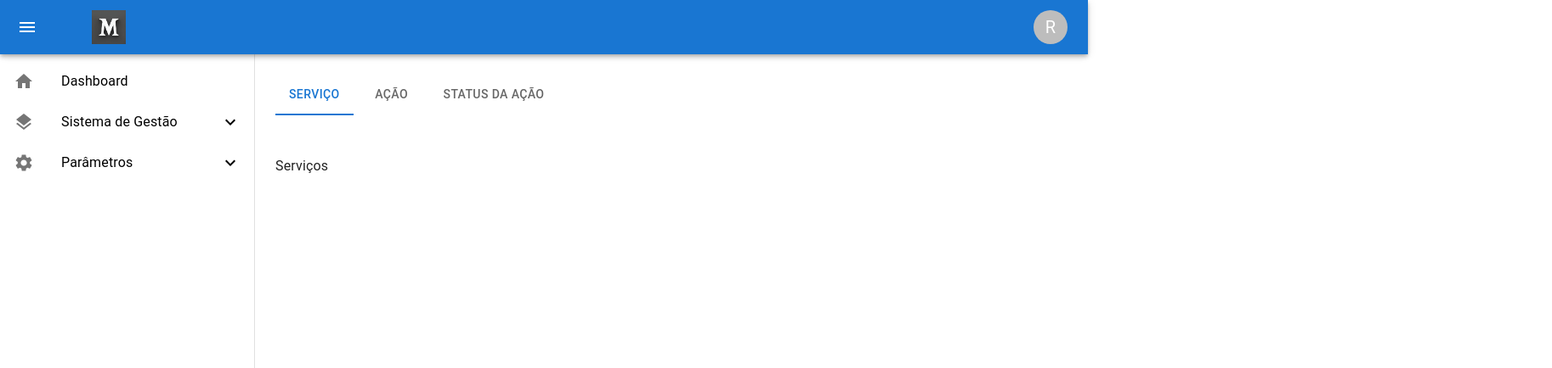
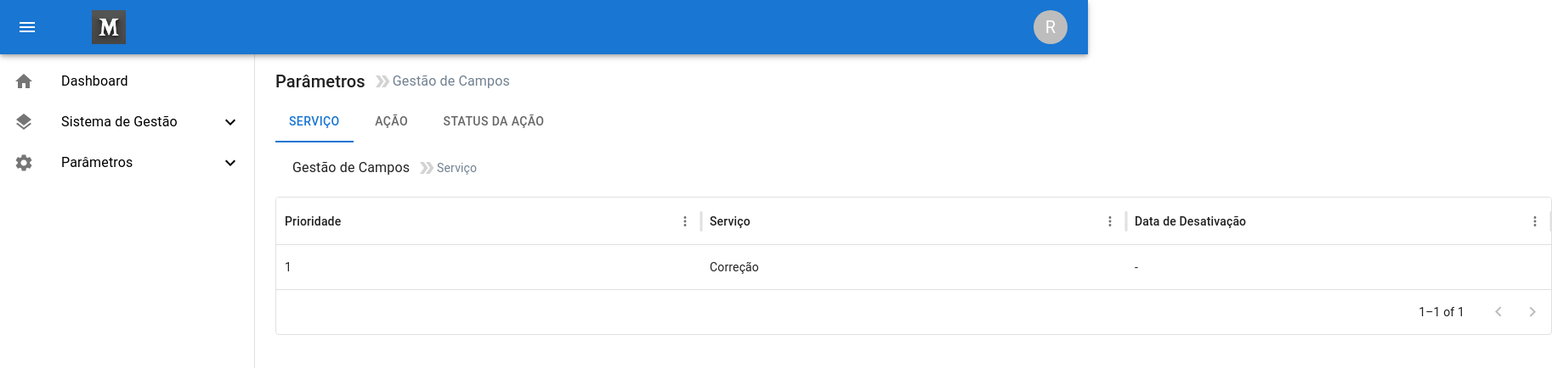
Before and after one commit to feandrade02/gestao_de_produtos, a React (Create React App) app: page /gestaocampos in a window 1280 px wide. Shown: the top 434 px of the page at 85% size, 1826 px wide, since content can reach past the window. Built offline with nearby package versions, Linux system fonts and the light colour scheme.

Commit message:
adicionando titulo das paginas e tabs e primeira  datagrid

```diff
--- a/package.json
+++ b/package.json
@@ -7,6 +7,7 @@
     "@emotion/styled": "^11.13.0",
     "@mui/icons-material": "^6.0.1",
     "@mui/material": "^6.0.1",
+    "@mui/x-data-grid": "^7.18.0",
     "@testing-library/jest-dom": "^5.17.0",
     "@testing-library/react": "^13.4.0",
     "@testing-library/user-event": "^13.5.0",
--- a/src/App.js
+++ b/src/App.js
@@ -8,7 +8,7 @@ function App() {
     <Router>
       <Routes>
         <Route path='/' element={<Login />} />
-        <Route path='/gestaocampos' element={<GestaoCampos />} />
+        <Route path='/gestaocampos' element={<GestaoCampos titulo="Parâmetros" subtitulo="Gestão de Campos" />} />
       </Routes>
     </Router>
   );
--- a/src/components/grids/Servico.jsx
+++ b/src/components/grids/Servico.jsx
@@ -1,5 +1,47 @@
+import { Box } from '@mui/material';
+import { DataGrid } from '@mui/x-data-grid';
+
+import TituloTab from '../layout/TituloTab';
+
+const columns = [
+    { field: 'prioridade', headerName: 'Prioridade', width: 500 },
+    {
+      field: 'servico',
+      headerName: 'Serviço',
+      width: 500,
+      editable: true,
+    },
+    {
+      field: 'dataDesativacao',
+      headerName: 'Data de Desativação',
+      width: 500,
+      editable: true,
+    },
+  ];
+
+  const rows = [
+    { id: 1, prioridade: 1, servico: 'Correção', dataDesativacao: '-' },
+
+  ];
+
 export default function Servico() {
     return(
-        <p>Serviços</p>
+        <Box>
+            <TituloTab titulo="Gestão de Campos" subtitulo="Serviço" />
+
+            <DataGrid
+                sx={{marginTop: '20px'}}
+                rows={rows}
+                columns={columns}
+                initialState={{
+                    pagination: {
+                        paginationModel: {
+                            pageSize: 3,
+                        },
+                    },
+                }}
+                pageSizeOptions={[3]}
+            />
+        </Box>
     )
 }
--- /dev/null
+++ b/src/components/layout/TituloPagina.jsx
@@ -0,0 +1,20 @@
+import { Box, Typography } from '@mui/material';
+import DoubleArrow from '@mui/icons-material/DoubleArrow';
+
+export default function TituloPagina({ titulo, subtitulo }) {
+    return (
+    <Box display="flex" alignItems="center" mt={2}>
+      {/* Title */}
+      <Typography variant="h6" component="span" sx={{ marginRight: '8px' }}>
+        {titulo}
+      </Typography>
+
+      <DoubleArrow  sx={{color: '#d3d3d3'}} />
+
+      {/* Subtitle */}
+      <Typography sx={{color: '#708090'}} variant="body1" component="span">
+        {subtitulo}
+      </Typography>
+    </Box>
+    )
+}
--- /dev/null
+++ b/src/components/layout/TituloTab.jsx
@@ -0,0 +1,20 @@
+import { Box, Typography } from '@mui/material';
+import DoubleArrow from '@mui/icons-material/DoubleArrow';
+
+export default function TituloPagina({ titulo, subtitulo }) {
+    return (
+    <Box display="flex" alignItems="center" >
+      {/* Title */}
+      <Typography variant="subtitle1" component="span" sx={{ marginRight: '8px', marginLeft: '20px' }}>
+        {titulo}
+      </Typography>
+
+      <DoubleArrow  sx={{color: '#d3d3d3'}} />
+
+      {/* Subtitle */}
+      <Typography sx={{color: '#708090'}} variant="body2" component="span">
+        {subtitulo}
+      </Typography>
+    </Box>
+    )
+}
--- a/src/components/pages/GestaoCampos.jsx
+++ b/src/components/pages/GestaoCampos.jsx
@@ -1,26 +1,28 @@
 import { useState } from "react";
-import { Container, Tabs, Tab, Box } from "@mui/material";
+import { Tabs, Tab, Box } from "@mui/material";
 
 import PaginaBase from "../layout/PaginaBase";
 import Servico from "../grids/Servico";
 import Acao from "../grids/Acao";
 import StatusAcao from "../grids/StatusAcao";
+import TituloPagina from "../layout/TituloPagina";
 
-export default function GestaoCampos() {
+export default function GestaoCampos({ titulo, subtitulo }) {
     const [activeTab, setActiveTab] = useState(0);
 
-    const handleChange = (e, newValue) => {
+    const handleChange = (event, newValue) => {
         setActiveTab(newValue);
     };
 
     return (
         <PaginaBase>
             <Box sx={{ml: '1.5rem'}}>
+                <TituloPagina titulo={titulo} subtitulo={subtitulo} />
                 <Tabs
                     value={activeTab}
                     onChange={handleChange}
                     aria-label="tabs example"
-                    style={{marginTop: "1.5rem", marginBottom: "3rem"}}
+                    style={{marginTop: ".5rem", marginBottom: "1rem"}}
                 >
                     <Tab label="Serviço" />
                     <Tab label="Ação" />
```
Also changed, not shown: 1 other file (tests, documents, lock files or other folders).
